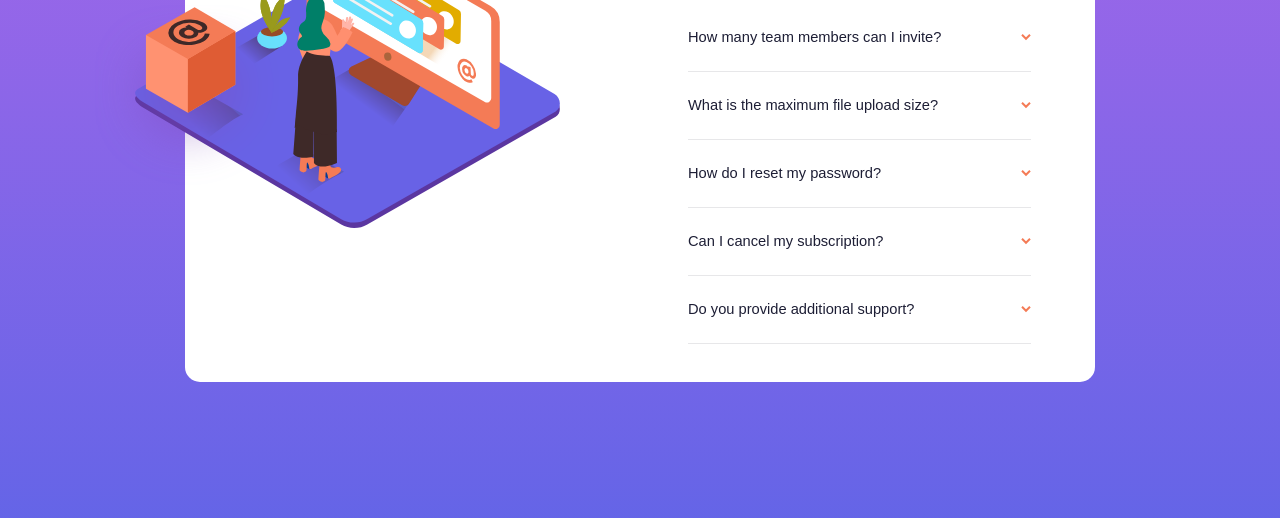
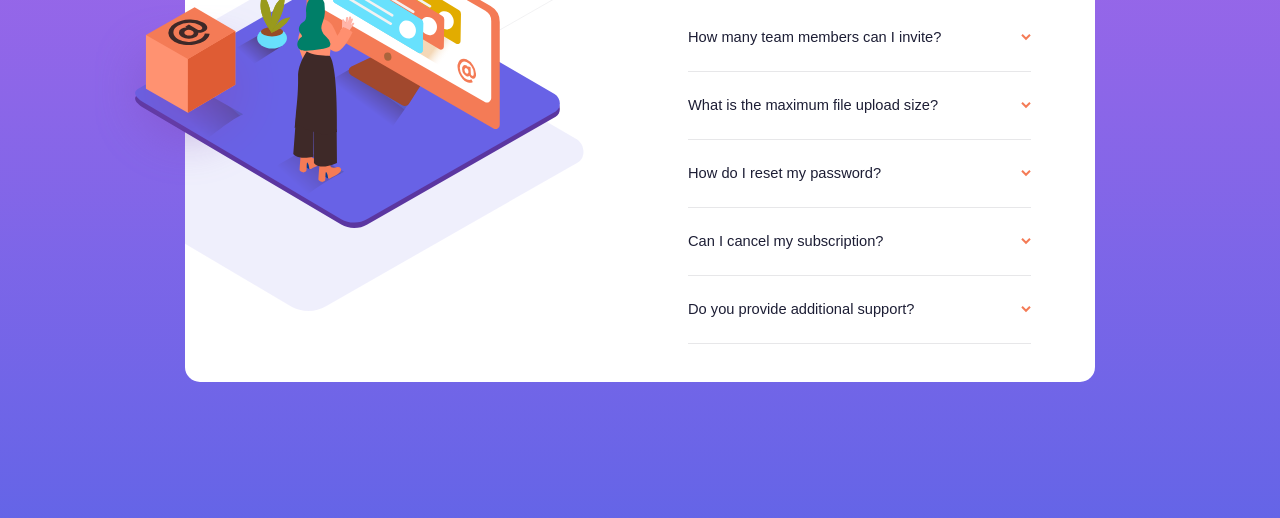
Before and after one commit to LidiaS98/FAQ-Accordion-Card, a plain HTML site: page index.html in a window 1280 px wide. Shown: the part 282-800 px from the top of the page. Drawn offline with Linux system fonts and the light colour scheme; a web font is replaced by a local one.

Commit message:
Update style.css

```diff
--- a/style.css
+++ b/style.css
@@ -118,7 +118,7 @@ p {
   .illustration-desk {
     grid-column: 1/2;
     grid-row: 1/2;
-    background-image: url(bg-pattern-desktop.svg);
+    background-image: url(images/bg-pattern-desktop.svg);
     background-repeat: no-repeat;
     background-size: 125%;
     background-position: -170px -100px;
```
